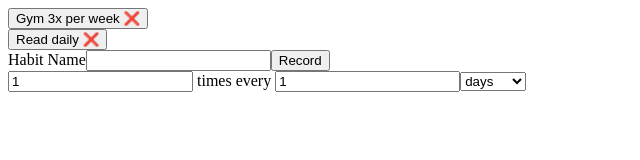
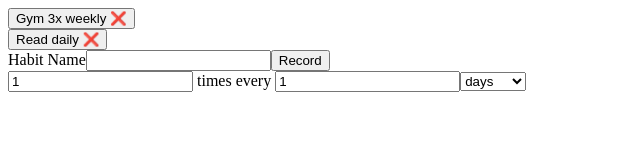
Before and after one commit to mikimandoki/turnip, a React (Vite) app: page / in a window 1280 px wide. Shown: the top 160 px of the page, without its empty margins (0-640 px from the left). Built offline with nearby package versions, Linux system fonts and the light colour scheme.

Commit message:
add input validations

```diff
--- a/src/AddHabitForm.tsx
+++ b/src/AddHabitForm.tsx
@@ -2,18 +2,29 @@ import { useState } from 'react';
 
 import type { Frequency, Habit } from './types';
 
-/**
- * Validation logic:
- * - No empty name
- * - times and periodLength >=1
- * - Times*unit must fit into length (no 8x a week)
- */
+function validateInputs(habit: Habit): string[] {
+  const errors: string[] = [];
+  if (!habit.name.trim()) {
+    errors.push('Name is required')
+  }
+  if (habit.name.length > 50) {
+    errors.push('Habit name too long')
+  }
+  if (isNaN(habit.frequency.times) || isNaN(habit.frequency.periodLength)) {
+    errors.push('Frequency must be a number')
+  }
+  if (habit.frequency.times < 1 || habit.frequency.periodLength < 1 ) {
+    errors.push('Frequency must be at least 1')
+  }
+  return errors;
+}
 
 export default function Form({ onAdd }: { onAdd: (habit: Habit) => void }) {
   const [name, setName] = useState('');
   const [times, setTimes] = useState(1);
   const [periodLength, setPeriodLength] = useState(1);
   const [periodUnit, setPeriodUnit] = useState<Frequency['periodUnit']>('day');
+  const [errors, setErrors] = useState<string[]>([])
   function handleSubmit(e: React.SubmitEvent) {
     e.preventDefault();
     const newHabit: Habit = {
@@ -22,11 +33,17 @@ export default function Form({ onAdd }: { onAdd: (habit: Habit) => void }) {
       frequency: { times, periodLength, periodUnit },
       createdAt: new Date().toISOString(),
     };
+    const inputErrors = validateInputs(newHabit);
+    if (inputErrors.length > 0) {
+      setErrors(inputErrors);
+      return;  // stop here, don't add the habit
+    }
+    setErrors([])
     onAdd(newHabit);
     setName('');
     setTimes(1);
     setPeriodLength(1);
-    setPeriodUnit('day');
+    setPeriodUnit('day')
   }
   return (
     <form onSubmit={handleSubmit}>
@@ -53,6 +70,9 @@ export default function Form({ onAdd }: { onAdd: (habit: Habit) => void }) {
           <option value='month'>months</option>
         </select>
       </div>
+      <div>
+        {errors.map((err, i) => <p key={i} style={{ color: 'red' }}>{err}</p>)}
+      </div>
     </form>
   );
 }
--- a/src/App.tsx
+++ b/src/App.tsx
@@ -21,19 +21,18 @@ const DUMMY_HABITS: Habit[] = [
 
 function describeFrequency(frequency: Frequency) {
   const unit = frequency.periodLength === 1 ? frequency.periodUnit : `${frequency.periodLength} ${frequency.periodUnit}s`
-  if (frequency.times === 1 && frequency.periodLength === 1) {
+  const times = frequency.times === 1 ? '' : `${frequency.times}x `
+  if (frequency.periodLength === 1) {
     switch (frequency.periodUnit) {
       case 'day':
-        return 'daily'
+        return `${times}daily`
       case 'month':
-        return 'monthly'
+        return `${times}monthly`
       case 'week':
-        return 'weekly'
+        return `${times}weekly`
     };
-  } else if (frequency.times === 1) {
-    return `every ${unit}`
   } else {
-    return `${frequency.times}x per ${unit}`
+    return `${times}every ${unit}`
   }
 }
 
```
